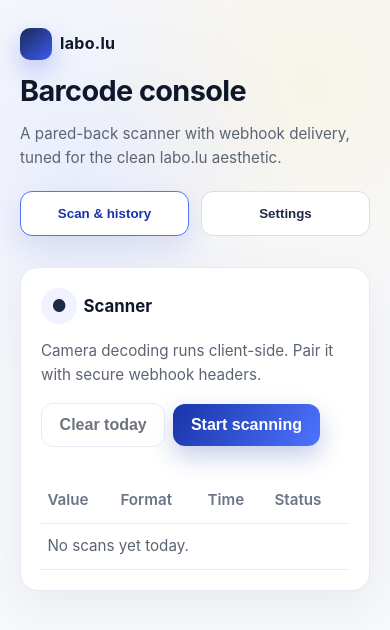
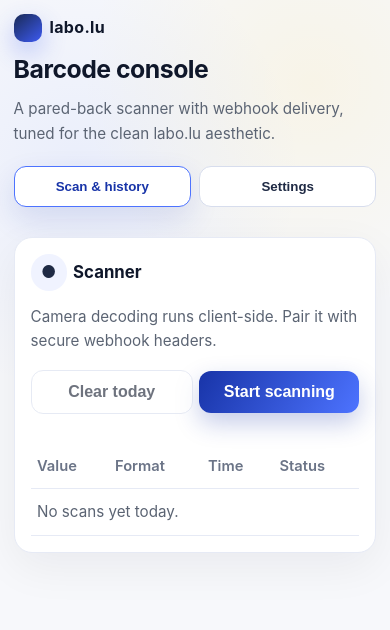
Before and after one commit to oberi0n/barCodeScn, a React (Vite) app: page / in a window 390 px wide. Shown: the top 630 px of the page. Built offline with nearby package versions, Linux system fonts and the light colour scheme.

Commit message:
Add mobile-friendly layout and adjustable scan pause

```diff
--- a/src/App.tsx
+++ b/src/App.tsx
@@ -5,7 +5,7 @@ import { ScanRecord, WebhookConfig } from './lib/types';
 import { sendWebhook } from './lib/webhook';
 
 function createBlankConfig(): WebhookConfig {
-  return { url: '', method: 'POST', headers: [] };
+  return { url: '', method: 'POST', headers: [], pauseMs: 1200 };
 }
 
 const METHODS: WebhookConfig['method'][] = ['POST', 'PUT', 'PATCH', 'GET'];
@@ -46,6 +46,7 @@ export default function App() {
   const [config, setConfig] = usePersistentState<WebhookConfig>('webhook-config', createBlankConfig());
   const [scannerActive, setScannerActive] = useState(false);
   const [sending, setSending] = useState(false);
+  const [lastScanAt, setLastScanAt] = useState<number | null>(null);
   const todayHistory = useMemo(() => filterToday(history), [history]);
   const [lastError, setLastError] = useState<string | null>(null);
 
@@ -55,8 +56,23 @@ export default function App() {
     }
   }, [history.length, todayHistory.length, setHistory]);
 
+  useEffect(() => {
+    if (config.pauseMs === undefined || Number.isNaN(config.pauseMs)) {
+      setConfig((prev) => ({ ...prev, pauseMs: 1200 }));
+    }
+  }, [config.pauseMs, setConfig]);
+
   const handleScan = async (text: string, format: string) => {
     if (sending) return;
+
+    const now = Date.now();
+    if (lastScanAt && now - lastScanAt < Math.max(0, config.pauseMs)) {
+      const remaining = Math.max(0, config.pauseMs - (now - lastScanAt));
+      setLastError(`Please wait ${remaining} ms before scanning again.`);
+      return;
+    }
+
+    setLastScanAt(now);
 
     const record: ScanRecord = {
       id: crypto.randomUUID(),
@@ -227,6 +243,20 @@ export default function App() {
               <p className="small-note">If using GET, only headers are sent to protect query strings.</p>
             </div>
 
+            <div>
+              <label htmlFor="pause">Pause between scans (ms)</label>
+              <input
+                id="pause"
+                className="input"
+                type="number"
+                min={0}
+                step={100}
+                value={config.pauseMs}
+                onChange={(event) => updateConfig({ pauseMs: Math.max(0, Number(event.target.value)) })}
+              />
+              <p className="small-note">Throttle repeated reads to avoid spamming your webhook.</p>
+            </div>
+
             <div className="stack">
               <div className="flex-between">
                 <label>Custom headers</label>
--- a/src/index.css
+++ b/src/index.css
@@ -282,3 +282,82 @@ th {
   color: #1f2a44;
   font-weight: 600;
 }
+
+@media (max-width: 720px) {
+  #root {
+    max-width: 100%;
+    padding: 1rem;
+  }
+
+  h1 {
+    font-size: 1.55rem;
+  }
+
+  .card {
+    padding: 1rem;
+  }
+
+  .tabs {
+    gap: 0.5rem;
+  }
+
+  .tab {
+    padding: 0.75rem;
+  }
+
+  .flex-between {
+    flex-direction: column;
+    align-items: stretch;
+  }
+
+  .flex-row {
+    width: 100%;
+    flex-wrap: wrap;
+  }
+
+  .flex-row .button {
+    flex: 1;
+    min-width: 45%;
+    text-align: center;
+  }
+
+  .header-row {
+    grid-template-columns: 1fr;
+  }
+
+  th,
+  td {
+    font-size: 0.92rem;
+  }
+
+  .scanner-shell {
+    margin-top: 0.5rem;
+  }
+}
+
+@media (max-width: 480px) {
+  body {
+    padding: 0;
+  }
+
+  #root {
+    padding: 0.85rem 0.85rem 1.4rem;
+  }
+
+  .brand-badge {
+    width: 28px;
+    height: 28px;
+  }
+
+  .button {
+    width: 100%;
+  }
+
+  .flex-row {
+    gap: 0.4rem;
+  }
+
+  .scanner-viewfinder {
+    aspect-ratio: 2 / 3;
+  }
+}
--- a/src/lib/types.ts
+++ b/src/lib/types.ts
@@ -9,6 +9,7 @@ export interface WebhookConfig {
   url: string;
   method: HttpMethod;
   headers: WebhookHeader[];
+  pauseMs: number;
 }
 
 export type DeliveryStatus = 'pending' | 'sent' | 'failed';
```
Also changed, not shown: 1 other file (tests, documents, lock files or other folders).
